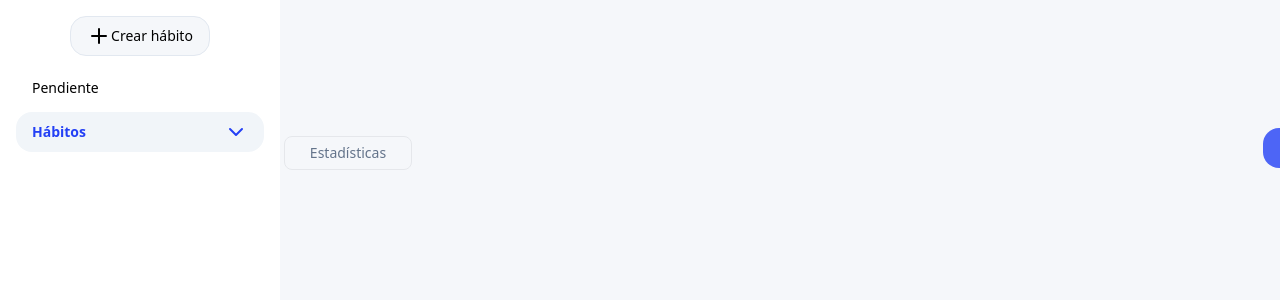
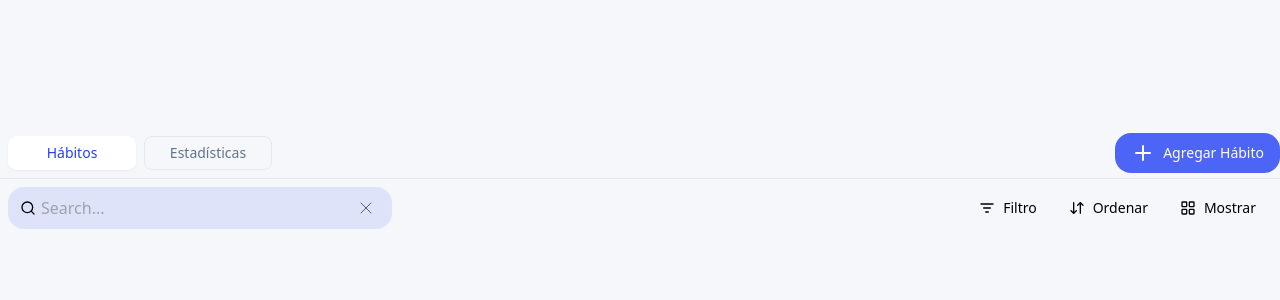
Before and after one commit to Davs07/habitsApp, a React (Vite) app: page /habitlist in a window 1280 px wide. Shown: the top 300 px of the page. Built offline with nearby package versions, Linux system fonts and the light colour scheme.

Commit message:
Added @radix-ui/react-separator dependency, updated package-lock.json and package.json, modified App.tsx, button.tsx, HabitList.tsx, HabitCardContent.tsx, and tailwind.config.js files

```diff
--- a/package.json
+++ b/package.json
@@ -16,6 +16,7 @@
     "@radix-ui/react-label": "^2.0.2",
     "@radix-ui/react-popover": "^1.0.7",
     "@radix-ui/react-select": "^2.0.0",
+    "@radix-ui/react-separator": "^1.0.3",
     "@radix-ui/react-slot": "^1.0.2",
     "@radix-ui/react-tabs": "^1.0.4",
     "@uidotdev/usehooks": "^2.4.1",
--- a/src/App.tsx
+++ b/src/App.tsx
@@ -7,7 +7,7 @@ import { Navbar } from "./sections/Navbar";
 function App() {
   return (
     <div className="h-screen overflow-hidden flex flex-row   bg-background ">
-      <Navbar />
+      {/* <Navbar /> */}
       <div className="w-full flex-1 flex justify-center overflow-y-auto max-w-screen overflow-x-hidden ">
         <Routes>
           <Route path="" element={<HabitTry />} />
--- /dev/null
+++ b/src/components/SearchComponent.tsx
@@ -0,0 +1,36 @@
+import { Search } from "lucide-react";
+import React from "react";
+
+type Props = {};
+
+const SearchComponent = (props: Props) => {
+  return (
+    <form className="form relative w-96 ">
+      <button className="absolute left-2 -translate-y-1/2 top-1/2 p-1">
+        <Search size={16} />
+      </button>
+      <input
+        className="input rounded-2xl px-8 py-2 border border-transparent w-full bg-main/10 focus:outline-none focus:border-main placeholder-gray-400 transition-all duration-300 "
+        placeholder="Search..."
+        type="text"
+      />
+      <button
+        type="reset"
+        className="absolute right-3 -translate-y-1/2 top-1/2 p-1">
+        <svg
+          xmlns="http://www.w3.org/2000/svg"
+          className="w-5 h-5 text-gray-700"
+          fill="none"
+          viewBox="0 0 24 24"
+          stroke="currentColor">
+          <path
+            stroke-linecap="round"
+            stroke-linejoin="round"
+            d="M6 18L18 6M6 6l12 12"></path>
+        </svg>
+      </button>
+    </form>
+  );
+};
+
+export default SearchComponent;
--- a/src/components/ui/button.tsx
+++ b/src/components/ui/button.tsx
@@ -5,7 +5,7 @@ import { cva, type VariantProps } from "class-variance-authority";
 import { cn } from "@/lib/utils";
 
 const buttonVariants = cva(
-  "inline-flex items-center justify-center whitespace-nowrap rounded-2xl text-sm font-medium ring-offset-background transition-colors focus-visible:outline-none focus-visible:ring-2 focus-visible:ring-ring focus-visible:ring-offset-2 disabled:pointer-events-none disabled:opacity-50",
+  "inline-flex items-center justify-center gap-2 whitespace-nowrap rounded-2xl text-sm font-medium ring-offset-background transition-colors focus-visible:outline-none focus-visible:ring-2 focus-visible:ring-ring focus-visible:ring-offset-2 disabled:pointer-events-none disabled:opacity-50",
   {
     variants: {
       variant: {
@@ -16,7 +16,7 @@ const buttonVariants = cva(
           "border border-input bg-background hover:bg-accent hover:text-accent-foreground",
         secondary:
           "bg-secondary text-secondary-foreground hover:bg-secondary/80",
-        ghost: "hover:bg-accent hover:text-accent-foreground",
+        ghost: "hover:bg-accent hover:text-accent-foreground ",
         link: "text-primary underline-offset-4 hover:underline",
       },
       size: {
--- /dev/null
+++ b/src/components/ui/separator.tsx
@@ -0,0 +1,29 @@
+import * as React from "react"
+import * as SeparatorPrimitive from "@radix-ui/react-separator"
+
+import { cn } from "@/lib/utils"
+
+const Separator = React.forwardRef<
+  React.ElementRef<typeof SeparatorPrimitive.Root>,
+  React.ComponentPropsWithoutRef<typeof SeparatorPrimitive.Root>
+>(
+  (
+    { className, orientation = "horizontal", decorative = true, ...props },
+    ref
+  ) => (
+    <SeparatorPrimitive.Root
+      ref={ref}
+      decorative={decorative}
+      orientation={orientation}
+      className={cn(
+        "shrink-0 bg-border",
+        orientation === "horizontal" ? "h-[1px] w-full" : "h-full w-[1px]",
+        className
+      )}
+      {...props}
+    />
+  )
+)
+Separator.displayName = SeparatorPrimitive.Root.displayName
+
+export { Separator }
--- a/src/pages/Habits/HabitList.tsx
+++ b/src/pages/Habits/HabitList.tsx
@@ -1,3 +1,4 @@
+import SearchComponent from "@/components/SearchComponent";
 import HabitRadarChart from "@/components/habits/HabitRadarChart";
 import { HabitForm } from "@/components/habits/habitForm";
 import { Button } from "@/components/ui/button";
@@ -10,14 +11,18 @@ import {
   DropdownMenuTrigger,
 } from "@/components/ui/dropdown-menu";
 import { Input } from "@/components/ui/input";
+import { Separator } from "@/components/ui/separator";
 import { Tabs, TabsContent, TabsList, TabsTrigger } from "@/components/ui/tabs";
 import { cn } from "@/lib/utils";
 import { HabitCardContent } from "@/sections/habits/HabitCardContent";
 import { useHabitStore } from "@/store/habitStore";
 import { DropdownMenuItem } from "@radix-ui/react-dropdown-menu";
 import {
+  ArrowDownUp,
   Ellipsis,
   Heart,
+  LayoutGrid,
+  ListFilter,
   MoveUpRight,
   Pencil,
   Plus,
@@ -54,7 +59,7 @@ export const HabitList: React.FC = () => {
       <Tabs
         className=" grid place-items-center max-w-screen-xl w-screen "
         defaultValue={"habits"}>
-        <div className="w-full flex justify-between">
+        <div className="w-full flex justify-between items-center">
           <TabsList className="w-max grid grid-cols-2 bg-transparent gap-2 ">
             <TabsTrigger
               value="habits"
@@ -83,21 +88,40 @@ export const HabitList: React.FC = () => {
             </Dialog>
           </div>
         </div>
-
-        <div className="w-full ">
+        <Separator orientation="horizontal" />
+        <div className="w-full px-2">
           <TabsContent value="stats">
             <HabitRadarChart />
           </TabsContent>
-          <TabsContent value="habits" className="w-full grid ">
-            <div className="h-max w-full gap-4 grid grid-cols-3">
+          <TabsContent value="habits" className="w-full flex flex-col gap-4 ">
+            <div className="w-full justify-between items-center flex  flex-row">
+              <SearchComponent />
+
+              <div>
+                <Button variant={"ghost"} >
+                  <ListFilter size={16} />
+                  Filtro
+                </Button>
+                <Button variant={"ghost"}>
+                  <ArrowDownUp size={16} />
+                  Ordenar
+                </Button>
+                <Button variant={"ghost"}>
+                  <LayoutGrid size={16} />
+                  Mostrar
+                </Button>
+              </div>
+            </div>
+
+            <div className="h-max w-full gap-4 grid grid-cols-1 xs:grid-cols-2 lg:grid-cols-3">
               {habits.map((habit) => {
                 return (
                   <Card
                     className={cn(
-                      "space-y-0 w-full max-w-[500px] py-2 rounded-2xl",
+                      "space-y-0 w-full max-w-[500px] py-2 rounded-lg bg-transparent",
 
                       habit.color?.value
-                        ? `bg-${habit.color.value}-500/60`
+                        ? ` border border-${habit.color.value}-500/60`
                         : "bg-card"
                     )}
                     key={habit.id}>
@@ -124,7 +148,7 @@ export const HabitList: React.FC = () => {
                                 handleRedirect(habit.id);
                               }}>
                               <MoveUpRight size={16} />
-                              <p>Ver detalles</p>
+                              <p>Abrir</p>
                             </Button>
                           </DropdownMenuItem>
 
--- a/src/sections/habits/HabitCardContent.tsx
+++ b/src/sections/habits/HabitCardContent.tsx
@@ -10,7 +10,7 @@ type Props = {
 
 export const HabitCardContent = ({ habit }: Props) => {
   return (
-    <CardContent className="space-y-0 pt-0 pb-0 flex gap-2 px-3 text-slate-800">
+    <CardContent className="space-y-0 pt-0 pb-0 gap-2 px-3 text-slate-800 flex flex-wrap">
       <Button variant={"ghost"} className="txs">
         {habit.category}
       </Button>
--- a/tailwind.config.js
+++ b/tailwind.config.js
@@ -12,12 +12,21 @@ module.exports = {
     "text-2xl",
     "text-3xl",
     {
-      pattern: /bg-(red|green|blue|rose|purple)-(100|200|300|500)/,
+      pattern: /bg-(red|green|blue|rose|purple|main)-(100|200|300|500)/,
+      pattern: /border-(red|green|blue|rose|purple|main)-(100|200|300|500)/,
       variants: ["lg", "hover", "focus", "lg:hover"],
     },
   ],
   prefix: "",
   theme: {
+    screens: {
+      xs: "500px",
+      sm: "640px",
+      md: "768px",
+      lg: "1024px",
+      xl: "1280px",
+      "2xl": "1536px",
+    },
     container: {
       center: true,
       padding: "2rem",
```
Also changed, not shown: 1 other file (tests, documents, lock files or other folders).
